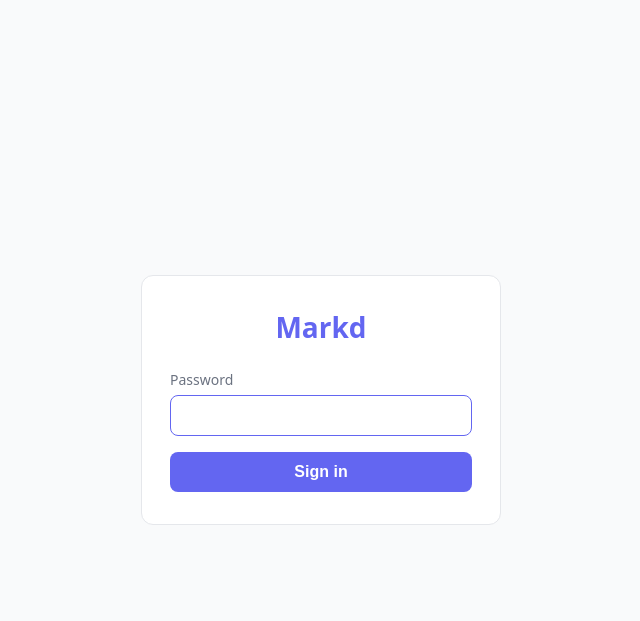
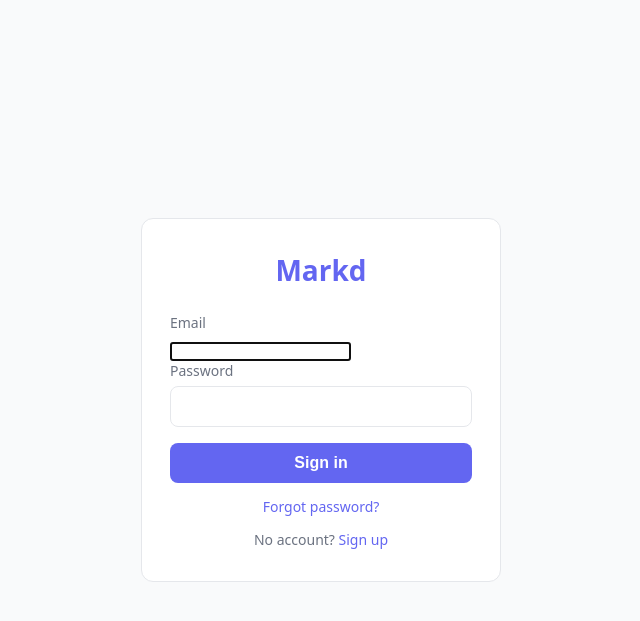
Before and after one commit to dezgo/markd, a Flask app: page /login in a window 1280 px wide. Shown: the top 621 px of the page, without its empty margins (319-959 px from the left). Run offline with Flask 3, Linux system fonts and the light colour scheme.

Commit message:
Multi-tenant: per-user accounts with email/password and Resend
Auth + signup
- New User and EmailToken models
- Email + password login (replaces shared UI_PASSWORD)
- Open signup at /signup with email verification required before
  first login (24h verify token via Resend)
- Forgot/reset password flow (30 min reset token via Resend)

Data scoping
- user_id added to Todo and PushSubscription (nullable for migration)
- All /todos/* and /push/* routes filtered by current user
- Cron sends each todo's notification only to its owner's subs
- Diagnostics now per-user (own counts) + shows total user count

Migration
- On first run with no users: creates initial admin from
  INITIAL_ADMIN_EMAIL + UI_PASSWORD, backfills all existing todos
  and subs to that user
- API_KEY still works, acts as user_id=1 (per-user keys later)

Setup
- ensure_env helper appends missing env vars to .env
- New vars: APP_URL, INITIAL_ADMIN_EMAIL, RESEND_API_KEY, EMAIL_FROM
- New dep: resend>=2.0

Co-Authored-By: Claude Sonnet 4.6 <noreply@anthropic.com>

```diff
--- a/app.py
+++ b/app.py
@@ -1,13 +1,19 @@
 import os
-from datetime import date, datetime, timezone, timedelta
+import re
+import secrets
+import sys
+from datetime import date, datetime, timedelta, timezone
 from functools import wraps
 
 from dateutil.relativedelta import relativedelta
-from sqlalchemy import text, inspect as sa_inspect
+from sqlalchemy import inspect as sa_inspect, text
 
 from flask import (
     Flask,
     abort,
+    flash,
+    g,
+    get_flashed_messages,
     jsonify,
     redirect,
     render_template,
@@ -17,15 +23,21 @@ from flask import (
     url_for,
 )
 from dotenv import load_dotenv
+from werkzeug.security import check_password_hash, generate_password_hash
+
+import resend
 
 load_dotenv()
 
 from database import db
-from models import Todo, PushSubscription, RECURRENCE_UNITS
+from models import EmailToken, PushSubscription, RECURRENCE_UNITS, Todo, User
 
 
+# ---------------------------------------------------------------------------
+# Helpers
+# ---------------------------------------------------------------------------
+
 def next_due_date(base: date, interval: int, unit: str, days_csv: str = None) -> date:
-    # Weekly multi-day: find next selected weekday after base
     if unit == "weeks" and days_csv:
         days = {int(d) for d in days_csv.split(",") if d}
         for offset in range(1, 8):
@@ -54,8 +66,14 @@ def _valid_time(t: str) -> bool:
         return False
 
 
+_EMAIL_RE = re.compile(r"^[^\s@]+@[^\s@]+\.[^\s@]+$")
+
+
+def _valid_email(e: str) -> bool:
+    return bool(e and _EMAIL_RE.match(e))
+
+
 def parse_recurrence(data: dict):
-    """Return (interval, unit, days_csv, error). days_csv is set when unit=weeks and days specified."""
     interval = data.get("recurrence_interval")
     unit = data.get("recurrence_unit") or None
     days = data.get("recurrence_days")
@@ -63,7 +81,6 @@ def parse_recurrence(data: dict):
     if interval is None and unit is None and not days:
         return None, None, None, None
 
-    # Multi-day weekly: implicit interval=1, days drive the schedule
     if days and unit == "weeks":
         try:
             day_set = sorted({int(d) for d in str(days).split(",") if d != ""})
@@ -86,6 +103,10 @@ def parse_recurrence(data: dict):
     return interval, unit, None, None
 
 
+# ---------------------------------------------------------------------------
+# App init + DB
+# ---------------------------------------------------------------------------
+
 app = Flask(__name__)
 app.secret_key = os.environ["SECRET_KEY"]
 _default_db = "sqlite:////var/www/markd/markd.db"
@@ -94,11 +115,20 @@ app.config["SQLALCHEMY_TRACK_MODIFICATIONS"] = False
 
 db.init_app(app)
 
+
+def _ensure_columns(table: str, cols: dict):
+    existing = [c["name"] for c in sa_inspect(db.engine).get_columns(table)]
+    with db.engine.connect() as conn:
+        for col, coltype in cols.items():
+            if col not in existing:
+                conn.execute(text(f"ALTER TABLE {table} ADD COLUMN {col} {coltype}"))
+                conn.commit()
+
+
 with app.app_context():
-    db.create_all()
-    # Migrate: add new columns if upgrading from old single-column schema
-    existing = [c["name"] for c in sa_inspect(db.engine).get_columns("todos")]
-    new_cols = {
+    db.create_all()  # creates users, email_tokens, and any new tables
+
+    _ensure_columns("todos", {
         "recurrence_interval": "INTEGER",
         "recurrence_unit":     "VARCHAR(10)",
         "recurrence_days":     "VARCHAR(15)",
@@ -106,45 +136,172 @@ with app.app_context():
         "notes":               "TEXT",
         "spawned_from_id":     "INTEGER",
         "notified_at":         "DATETIME",
-    }
-    with db.engine.connect() as conn:
-        for col, coltype in new_cols.items():
-            if col not in existing:
-                conn.execute(text(f"ALTER TABLE todos ADD COLUMN {col} {coltype}"))
+        "user_id":             "INTEGER",
+    })
+    _ensure_columns("push_subscriptions", {
+        "user_id": "INTEGER",
+    })
+
+    # Initial admin: convert single-password app into multi-user. Runs once.
+    if User.query.count() == 0:
+        admin_email = os.environ.get("INITIAL_ADMIN_EMAIL", "").strip().lower()
+        admin_password = os.environ.get("UI_PASSWORD", "")
+        if admin_email and admin_password:
+            admin = User(
+                email=admin_email,
+                password_hash=generate_password_hash(admin_password),
+                email_verified=True,
+            )
+            db.session.add(admin)
+            db.session.commit()
+            with db.engine.connect() as conn:
+                conn.execute(text(f"UPDATE todos SET user_id = {admin.id} WHERE user_id IS NULL"))
+                conn.execute(text(f"UPDATE push_subscriptions SET user_id = {admin.id} WHERE user_id IS NULL"))
                 conn.commit()
+            print(f"Created initial admin user: {admin_email}", file=sys.stderr, flush=True)
+        else:
+            print(
+                "WARNING: no users exist and INITIAL_ADMIN_EMAIL/UI_PASSWORD not set — "
+                "no initial admin created. Sign up via /signup.",
+                file=sys.stderr, flush=True,
+            )
 
-UI_PASSWORD = os.environ["UI_PASSWORD"]
+
+# ---------------------------------------------------------------------------
+# Env config
+# ---------------------------------------------------------------------------
+
 API_KEY = os.environ["API_KEY"]
+APP_URL = os.environ.get("APP_URL", "https://markd.appfoundry.cc").rstrip("/")
+
+VAPID_PUBLIC_KEY = os.environ.get("VAPID_PUBLIC_KEY", "")
+VAPID_PRIVATE_KEY = os.environ.get("VAPID_PRIVATE_KEY", "")
+VAPID_CONTACT = os.environ.get("VAPID_CONTACT", "mailto:admin@example.com")
+
+RESEND_API_KEY = os.environ.get("RESEND_API_KEY", "")
+EMAIL_FROM = os.environ.get("EMAIL_FROM", "Markd <markd@appfoundry.cc>")
+if RESEND_API_KEY:
+    resend.api_key = RESEND_API_KEY
+
+if not VAPID_PRIVATE_KEY or not VAPID_PUBLIC_KEY:
+    print("WARNING: VAPID keys not configured — push notifications disabled.", file=sys.stderr, flush=True)
+if not RESEND_API_KEY:
+    print("WARNING: RESEND_API_KEY not set — email verification and password reset disabled.", file=sys.stderr, flush=True)
+
+NOTIFICATIONS_LOG = "/var/log/markd/notifications.log"
 
 
 # ---------------------------------------------------------------------------
 # Auth helpers
 # ---------------------------------------------------------------------------
 
-def require_api_key(f):
-    """Accept either a valid browser session or the API key header."""
-    @wraps(f)
-    def decorated(*args, **kwargs):
-        if session.get("logged_in"):
-            return f(*args, **kwargs)
-        key = request.headers.get("X-API-Key") or request.args.get("api_key")
-        if key != API_KEY:
-            abort(401)
-        return f(*args, **kwargs)
-    return decorated
+def current_user_id():
+    if "_user_id" in g:
+        return g._user_id
+    return session.get("user_id")
+
+
+def current_user():
+    uid = current_user_id()
+    if uid:
+        return db.session.get(User, uid)
+    return None
 
 
 def require_session(f):
     @wraps(f)
     def decorated(*args, **kwargs):
-        if not session.get("logged_in"):
-            return redirect(url_for("login"))
+        if not session.get("user_id"):
+            return redirect(url_for("login", next=request.path))
+        return f(*args, **kwargs)
+    return decorated
+
+
+def require_api_key(f):
+    """Accept either a logged-in session or the API key header.
+
+    API key requests act as the initial admin (user_id=1) for backwards compat.
+    Per-user API keys can come later.
+    """
+    @wraps(f)
+    def decorated(*args, **kwargs):
+        if session.get("user_id"):
+            return f(*args, **kwargs)
+        key = request.headers.get("X-API-Key") or request.args.get("api_key")
+        if key != API_KEY:
+            abort(401)
+        g._user_id = 1
         return f(*args, **kwargs)
     return decorated
 
 
 # ---------------------------------------------------------------------------
-# UI routes
+# Email helpers
+# ---------------------------------------------------------------------------
+
+def _send_email(to: str, subject: str, html: str):
+    if not RESEND_API_KEY:
+        print(f"(would send email to {to}: {subject})", file=sys.stderr, flush=True)
+        return False
+    try:
+        resend.Emails.send({"from": EMAIL_FROM, "to": [to], "subject": subject, "html": html})
+        return True
+    except Exception as e:
+        print(f"Email send failed for {to}: {e}", file=sys.stderr, flush=True)
+        return False
+
+
+def make_token(user_id: int, purpose: str, hours: int) -> str:
+    token = secrets.token_urlsafe(32)
+    db.session.add(EmailToken(
+        user_id=user_id,
+        token=token,
+        purpose=purpose,
+        expires_at=datetime.now(timezone.utc) + timedelta(hours=hours),
+    ))
+    db.session.commit()
+    return token
+
+
+def consume_token(token: str, purpose: str) -> User:
+    """Return the user if the token is valid and unused, else None. Marks it used."""
+    rec = EmailToken.query.filter_by(token=token, purpose=purpose).first()
+    if not rec or rec.used_at is not None:
+        return None
+    if rec.expires_at.replace(tzinfo=timezone.utc) < datetime.now(timezone.utc):
+        return None
+    rec.used_at = datetime.now(timezone.utc)
+    user = db.session.get(User, rec.user_id)
+    db.session.commit()
+    return user
+
+
+def send_verification_email(user: User):
+    token = make_token(user.id, "verify", hours=24)
+    url = f"{APP_URL}/verify/{token}"
+    html = f"""
+        <p>Welcome to Markd.</p>
+        <p>Click below to verify your email and finish setting up your account:</p>
+        <p><a href="{url}">Verify my email</a></p>
+        <p style="color:#6b7280;font-size:0.9em">Or paste this link: {url}<br>This link expires in 24 hours.</p>
+    """
+    return _send_email(user.email, "Verify your Markd email", html)
+
+
+def send_reset_email(user: User):
+    token = make_token(user.id, "reset", hours=1)
+    url = f"{APP_URL}/reset-password/{token}"
+    html = f"""
+        <p>Someone (hopefully you) requested a password reset for your Markd account.</p>
+        <p><a href="{url}">Set a new password</a></p>
+        <p style="color:#6b7280;font-size:0.9em">Or paste this link: {url}<br>This link expires in 30 minutes.</p>
+        <p style="color:#6b7280;font-size:0.9em">If this wasn't you, just ignore this email.</p>
+    """
+    return _send_email(user.email, "Reset your Markd password", html)
+
+
+# ---------------------------------------------------------------------------
+# Static / SW
 # ---------------------------------------------------------------------------
 
 @app.route("/favicon.ico")
@@ -159,15 +316,102 @@ def service_worker():
     return resp
 
 
+# ---------------------------------------------------------------------------
+# Auth UI routes
+# ---------------------------------------------------------------------------
+
+@app.route("/signup", methods=["GET", "POST"])
+def signup():
+    error = None
+    if request.method == "POST":
+        email = (request.form.get("email") or "").strip().lower()
+        password = request.form.get("password") or ""
+        if not _valid_email(email):
+            error = "Please enter a valid email address."
+        elif len(password) < 8:
+            error = "Password must be at least 8 characters."
+        elif User.query.filter_by(email=email).first():
+            error = "An account with that email already exists."
+        else:
+            user = User(
+                email=email,
+                password_hash=generate_password_hash(password),
+                email_verified=False,
+            )
+            db.session.add(user)
+            db.session.commit()
+            send_verification_email(user)
+            return render_template("verify_pending.html", email=email)
+    return render_template("signup.html", error=error)
+
+
+@app.route("/verify/<token>")
+def verify_email(token):
+    user = consume_token(token, "verify")
+    if not user:
+        return render_template("auth_message.html", title="Link invalid",
+                               message="This verification link is invalid or has expired.",
+                               link_text="Sign up again", link_href=url_for("signup"))
+    user.email_verified = True
+    db.session.commit()
+    flash("Email verified. You can now log in.")
+    return redirect(url_for("login"))
+
+
 @app.route("/login", methods=["GET", "POST"])
 def login():
     error = None
+    next_url = request.args.get("next") or request.form.get("next") or url_for("index")
     if request.method == "POST":
-        if request.form.get("password") == UI_PASSWORD:
-            session["logged_in"] = True
-            return redirect(url_for("index"))
-        error = "Incorrect password."
-    return render_template("login.html", error=error)
+        email = (request.form.get("email") or "").strip().lower()
+        password = request.form.get("password") or ""
+        user = User.query.filter_by(email=email).first()
+        if user and check_password_hash(user.password_hash, password):
+            if not user.email_verified:
+                error = "Please verify your email first. Check your inbox for the link."
+            else:
+                session["user_id"] = user.id
+                return redirect(next_url)
+        else:
+            error = "Incorrect email or password."
+    flashed = get_flashed_messages()
+    return render_template("login.html", error=error, flashed=flashed, next_url=next_url)
+
+
+@app.route("/forgot-password", methods=["GET", "POST"])
+def forgot_password():
+    sent = False
+    if request.method == "POST":
+        email = (request.form.get("email") or "").strip().lower()
+        user = User.query.filter_by(email=email).first()
+        if user:
+            send_reset_email(user)
+        sent = True  # show same message regardless, to avoid revealing account existence
+    return render_template("forgot.html", sent=sent)
+
+
+@app.route("/reset-password/<token>", methods=["GET", "POST"])
+def reset_password(token):
+    rec = EmailToken.query.filter_by(token=token, purpose="reset").first()
+    valid = rec and rec.used_at is None and rec.expires_at.replace(tzinfo=timezone.utc) >= datetime.now(timezone.utc)
+    if not valid:
+        return render_template("auth_message.html", title="Link invalid",
+                               message="This reset link is invalid or has expired.",
+                               link_text="Request a new one", link_href=url_for("forgot_password"))
+    error = None
+    if request.method == "POST":
+        password = request.form.get("password") or ""
+        if len(password) < 8:
+            error = "Password must be at least 8 characters."
+        else:
+            user = consume_token(token, "reset")
+            if user:
+                user.password_hash = generate_password_hash(password)
+                db.session.commit()
+                flash("Password updated. You can now log in.")
+                return redirect(url_for("login"))
+            error = "This link is no longer valid."
+    return render_template("reset.html", error=error, token=token)
 
 
 @app.route("/logout")
@@ -183,13 +427,13 @@ def index():
 
 
 # ---------------------------------------------------------------------------
-# REST API
+# Todo API
 # ---------------------------------------------------------------------------
 
 @app.route("/todos", methods=["GET"])
 @require_api_key
 def get_todos():
-    todos = Todo.query.order_by(Todo.created_at.desc()).all()
+    todos = Todo.query.filter_by(user_id=current_user_id()).order_by(Todo.created_at.desc()).all()
     return jsonify([t.to_dict() for t in todos])
 
 
@@ -219,6 +463,7 @@ def create_todo():
         return jsonify({"error": err}), 400
 
     todo = Todo(
+        user_id=current_user_id(),
         title=title, due_date=due_date, due_time=due_time,
         notes=notes, recurrence_interval=interval, recurrence_unit=unit,
         recurrence_days=days_csv,
@@ -231,7 +476,7 @@ def create_todo():
 @app.route("/todos/<int:todo_id>", methods=["PATCH"])
 @require_api_key
 def update_todo(todo_id):
-    todo = db.session.get(Todo, todo_id)
+    todo = Todo.query.filter_by(id=todo_id, user_id=current_user_id()).first()
     if todo is None:
         abort(404)
 
@@ -246,9 +491,9 @@ def update_todo(todo_id):
     if "done" in data:
         new_done = bool(data["done"])
         if new_done and not todo.done and todo.recurrence_interval and todo.recurrence_unit:
-            # Completing a recurring task — spawn the next instance
             base = todo.due_date or date.today()
             db.session.add(Todo(
+                user_id=todo.user_id,
                 title=todo.title,
                 notes=todo.notes,
                 due_time=todo.due_time,
@@ -259,8 +504,7 @@ def update_todo(todo_id):
                 spawned_from_id=todo.id,
             ))
         elif not new_done and todo.done and todo.recurrence_interval:
-            # Un-completing — delete the spawned child if it hasn't been completed yet
-            child = Todo.query.filter_by(spawned_from_id=todo.id, done=False).first()
+            child = Todo.query.filter_by(spawned_from_id=todo.id, done=False, user_id=current_user_id()).first()
             if child:
                 db.session.delete(child)
         todo.done = new_done
@@ -299,7 +543,7 @@ def update_todo(todo_id):
 @app.route("/todos/<int:todo_id>", methods=["DELETE"])
 @require_api_key
 def delete_todo(todo_id):
-    todo = db.session.get(Todo, todo_id)
+    todo = Todo.query.filter_by(id=todo_id, user_id=current_user_id()).first()
     if todo is None:
         abort(404)
     db.session.delete(todo)
@@ -310,21 +554,6 @@ def delete_todo(todo_id):
 # ---------------------------------------------------------------------------
 # Push notifications
 # ---------------------------------------------------------------------------
-
-VAPID_PUBLIC_KEY = os.environ.get("VAPID_PUBLIC_KEY", "")
-VAPID_PRIVATE_KEY = os.environ.get("VAPID_PRIVATE_KEY", "")
-VAPID_CONTACT = os.environ.get("VAPID_CONTACT", "mailto:admin@example.com")
-
-if not VAPID_PRIVATE_KEY or not VAPID_PUBLIC_KEY:
-    import sys
-    print(
-        "WARNING: VAPID keys not configured — push notifications disabled. "
-        "Run setup.sh to generate them.",
-        file=sys.stderr, flush=True,
-    )
-
-NOTIFICATIONS_LOG = "/var/log/markd/notifications.log"
-
 
 @app.route("/push/vapid-public-key")
 @require_session
@@ -345,10 +574,14 @@ def push_subscribe():
 
     sub = PushSubscription.query.filter_by(endpoint=endpoint).first()
     if sub:
+        sub.user_id = current_user_id()
         sub.p256dh = p256dh
         sub.auth = auth
     else:
-        db.session.add(PushSubscription(endpoint=endpoint, p256dh=p256dh, auth=auth))
+        db.session.add(PushSubscription(
+            user_id=current_user_id(),
+            endpoint=endpoint, p256dh=p256dh, auth=auth,
+        ))
     db.session.commit()
     return "", 204
 
@@ -359,13 +592,13 @@ def push_unsubscribe():
     data = request.get_json(silent=True) or {}
     endpoint = data.get("endpoint")
     if endpoint:
-        PushSubscription.query.filter_by(endpoint=endpoint).delete()
+        PushSubscription.query.filter_by(endpoint=endpoint, user_id=current_user_id()).delete()
         db.session.commit()
     return "", 204
 
 
 # ---------------------------------------------------------------------------
-# Diagnostics
+# Diagnostics (per-user)
 # ---------------------------------------------------------------------------
 
 @app.route("/diagnostics")
@@ -380,7 +613,9 @@ def diagnostics():
     except PermissionError:
         log_tail = ["<permission denied reading log>"]
 
+    uid = current_user_id()
     pending = Todo.query.filter(
+        Todo.user_id == uid,
         Todo.done == False,
         Todo.notified_at == None,
         Todo.due_date != None,
@@ -388,12 +623,15 @@ def diagnostics():
     ).count()
 
     info = {
+        "user_email": current_user().email if current_user() else "(none)",
+        "user_count": User.query.count(),
         "vapid_configured": bool(VAPID_PRIVATE_KEY and VAPID_PUBLIC_KEY),
         "vapid_public_key_preview": (VAPID_PUBLIC_KEY[:30] + "…") if VAPID_PUBLIC_KEY else "(not set)",
         "vapid_contact": VAPID_CONTACT,
-        "subscription_count": PushSubscription.query.count(),
-        "todos_total": Todo.query.count(),
-        "todos_active": Todo.query.filter_by(done=False).count(),
+        "email_configured": bool(RESEND_API_KEY),
+        "subscription_count": PushSubscription.query.filter_by(user_id=uid).count(),
+        "todos_total": Todo.query.filter_by(user_id=uid).count(),
+        "todos_active": Todo.query.filter_by(user_id=uid, done=False).count(),
         "todos_pending_notification": pending,
         "server_time_utc": datetime.now(timezone.utc).strftime("%Y-%m-%d %H:%M:%S UTC"),
         "log_tail": log_tail,
--- a/requirements.txt
+++ b/requirements.txt
@@ -4,3 +4,4 @@ python-dotenv>=1.0
 python-dateutil>=2.9
 gunicorn>=21.2
 pywebpush>=2.0
+resend>=2.0
--- a/send_notifications.py
+++ b/send_notifications.py
@@ -50,14 +50,14 @@ def run():
                 to_notify.append((todo, due_dt))
 
         sub_count = PushSubscription.query.count()
-        log(f"run: {len(candidates)} candidate(s), {len(to_notify)} due, {sub_count} sub(s)")
+        log(f"run: {len(candidates)} candidate(s), {len(to_notify)} due, {sub_count} sub(s) total")
 
         if not to_notify:
             return
 
-        subs = PushSubscription.query.all()
-
         for todo, due_dt in to_notify:
+            # Only send to subs belonging to this todo's user
+            subs = PushSubscription.query.filter_by(user_id=todo.user_id).all()
             payload = json.dumps({
                 "title": todo.title,
                 "body": "Due now",
--- a/static/app.css
+++ b/static/app.css
@@ -92,6 +92,39 @@ body {
   color: var(--danger);
   font-size: 0.875rem;
   text-align: center;
+}
+
+.login-card .success {
+  margin-top: 0.75rem;
+  color: #059669;
+  font-size: 0.875rem;
+  text-align: center;
+}
+
+.login-card .auth-link {
+  margin-top: 0.85rem;
+  text-align: center;
+  font-size: 0.875rem;
+  color: var(--muted);
+}
+.login-card .auth-link a {
+  color: var(--accent);
+  text-decoration: none;
+}
+.login-card .auth-link a:hover { text-decoration: underline; }
+
+.login-card .auth-heading {
+  font-size: 1.05rem;
+  text-align: center;
+  margin-bottom: 0.75rem;
+  color: var(--text);
+}
+.login-card .auth-body {
+  text-align: center;
+  font-size: 0.9rem;
+  color: var(--muted);
+  line-height: 1.5;
+  margin-bottom: 1rem;
 }
 
 /* ---- App shell ---- */
--- a/static/app.js
+++ b/static/app.js
@@ -1,6 +1,6 @@
 'use strict';
 
-const VERSION = 'v20';
+const VERSION = 'v21';
 
 let todos = [];
 let filter = 'active';
--- a/static/sw.js
+++ b/static/sw.js
@@ -1,4 +1,4 @@
-const CACHE = 'markd-v20';
+const CACHE = 'markd-v21';
 const PRECACHE = [
   '/',
   '/static/app.css',
--- a/templates/login.html
+++ b/templates/login.html
@@ -17,13 +17,19 @@
   <div class="login-card">
     <h1 class="logo">Markd</h1>
     <form method="post" autocomplete="on">
+      <input type="hidden" name="next" value="{{ next_url }}">
+      <label for="email">Email</label>
+      <input id="email" name="email" type="email" autocomplete="email" autofocus required>
       <label for="password">Password</label>
-      <input id="password" name="password" type="password" autocomplete="current-password" autofocus required>
-      {% if error %}
-        <p class="error">{{ error }}</p>
+      <input id="password" name="password" type="password" autocomplete="current-password" required>
+      {% if flashed %}
+        {% for msg in flashed %}<p class="success">{{ msg }}</p>{% endfor %}
       {% endif %}
+      {% if error %}<p class="error">{{ error }}</p>{% endif %}
       <button type="submit">Sign in</button>
     </form>
+    <p class="auth-link"><a href="{{ url_for('forgot_password') }}">Forgot password?</a></p>
+    <p class="auth-link">No account? <a href="{{ url_for('signup') }}">Sign up</a></p>
   </div>
 </body>
 </html>
```
Also changed, not shown: models.py (+24 -0 lines), templates/auth_message.html (added, +18 -0 lines), templates/diagnostics.html (+12 -0 lines), templates/forgot.html (added, +27 -0 lines), templates/reset.html (added, +21 -0 lines), templates/signup.html (added, +24 -0 lines), templates/verify_pending.html (added, +18 -0 lines), 2 other files.
